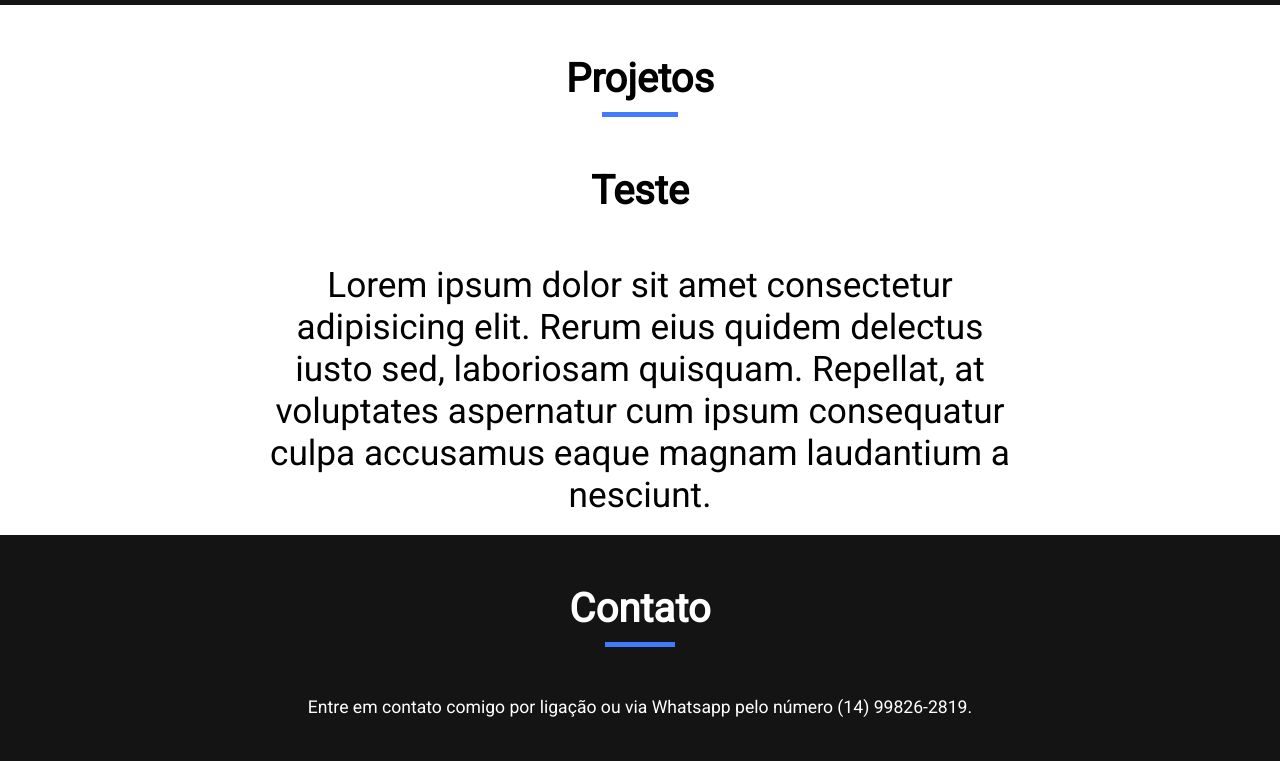
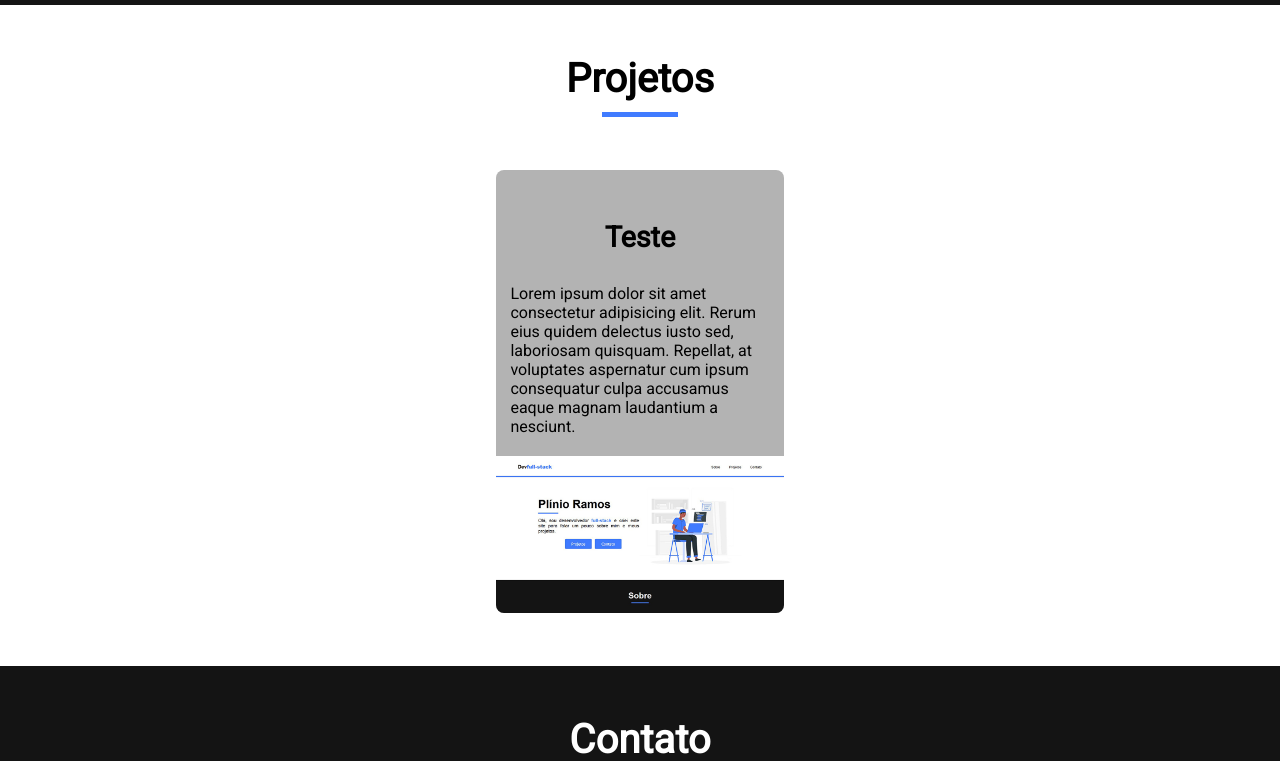
Before and after one commit to plinio29/portfolio-de-trabalho, a plain HTML site: page index.html in a window 1280 px wide. Shown: the part 1610-2371 px from the top of the page. Drawn offline with Linux system fonts and the light colour scheme.

Commit message:
Alteração no layout de projetos

```diff
--- a/estilo/style.css
+++ b/estilo/style.css
@@ -884,6 +884,35 @@ footer .creditos strong{
         width: 6%;
         background-color: #407BFF;
         margin: auto;
+    }
+    article .projetos .quadro-cards{
+        width: 90%;
+        padding-bottom: 53px;
+        padding-top: 53px;
+        margin: auto;
+    }
+    article .projetos .quadro-cards .card{
+        width: 25%;
+        border-radius: 8px;
+        background-color: #b3b3b3;
+        margin: auto;
+
+    }
+    article .projetos .quadro-cards .card h1{
+        font-size: 1.8em;
+    }
+    article .projetos .quadro-cards .card p{
+        text-align: left;
+        font-size: 1em;
+        padding-top: 20px;
+        padding-bottom: 20px;
+        width: 90%;
+    }
+    article .projetos .quadro-cards .card img{
+        width: 100%;
+        margin-bottom: -4px;
+        border-bottom-right-radius: 8px;
+        border-bottom-left-radius: 8px;
     }
     /*Base da página*/
     footer{
--- a/index.html
+++ b/index.html
@@ -92,7 +92,7 @@
                     <div class="card">
                         <h1>Teste</h1>
                         <p>Lorem ipsum dolor sit amet consectetur adipisicing elit. Rerum eius quidem delectus iusto sed, laboriosam quisquam. Repellat, at voluptates aspernatur cum ipsum consequatur culpa accusamus eaque magnam laudantium a nesciunt.</p>
-                        <img src="" alt="">
+                        <img src="imagens/proje1.jpg" alt="img-portifolio">
                     </div>
                 </div>
 
```
